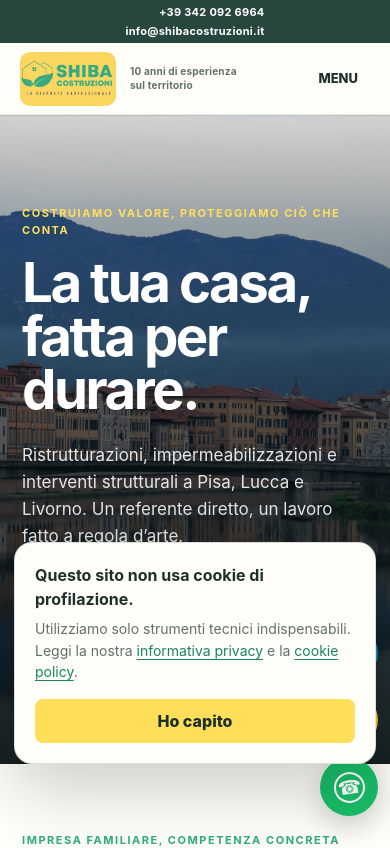
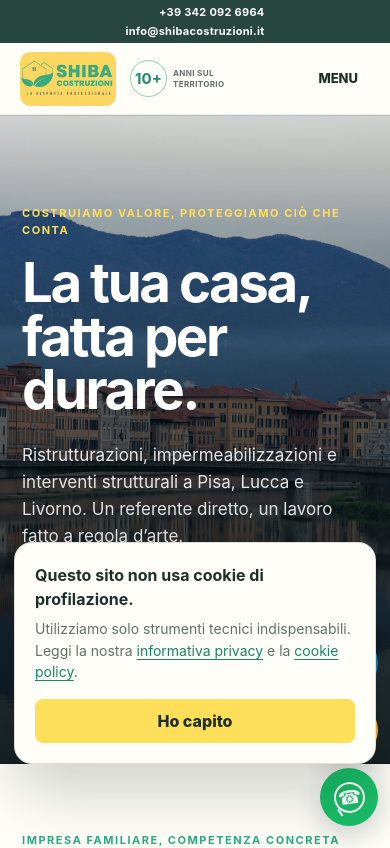
Before and after one commit to idriz90/shibacostruzioni, a Next.js app: page / in a window 390 px wide. Shown: the top 848 px of the page. Built offline with nearby package versions, Linux system fonts and the light colour scheme.

Commit message:
Sposta i contatti e armonizza esperienza

```diff
--- a/app/components/SiteChrome.tsx
+++ b/app/components/SiteChrome.tsx
@@ -8,7 +8,7 @@ export function SiteHeader() {
     <>
       <div className="announcement"><span>La risposta professionale dell&apos;edilizia</span><div className="announcement-contacts"><a href="tel:+393420926964">+39 342 092 6964</a><a href="mailto:info@shibacostruzioni.it">info@shibacostruzioni.it</a></div></div>
       <header className="site-header">
-        <a className="brand" href={siteUrl("/")} aria-label="Shiba Costruzioni, torna alla Home"><img src={siteUrl("/images/logo-shiba-v2.png")} alt="Shiba Costruzioni" /><span>10 anni di esperienza<br/>sul territorio</span></a>
+        <a className="brand" href={siteUrl("/")} aria-label="Shiba Costruzioni, torna alla Home"><img src={siteUrl("/images/logo-shiba-v2.png")} alt="Shiba Costruzioni" /><span className="experience-badge"><strong>10+</strong><small>anni sul<br/>territorio</small></span></a>
         <nav className="desktop-nav" aria-label="Navigazione principale">
           <a href={siteUrl("/")}>Home</a><a href={siteUrl("/chi-siamo/")}>Chi siamo</a><a href={siteUrl("/servizi/")}>Servizi</a><a href={siteUrl("/progetti/")}>Progetti</a>
           <a href={siteUrl("/come-lavoriamo/")}>Come lavoriamo</a><a href={siteUrl("/blog/")}>Blog</a>
@@ -42,9 +42,9 @@ export function SiteFooter() {
 
 export function FloatingContacts() {
   return <nav className="floating-contacts" aria-label="Contatti rapidi">
-    <a className="quick-call" href="tel:+393420926964" aria-label="Chiama Costruzioni Edili Shiba"><span aria-hidden="true">☎</span></a>
-    <a className="quick-email" href="mailto:info@shibacostruzioni.it" aria-label="Invia una email"><span aria-hidden="true">➤</span></a>
-    <a className="quick-whatsapp" href="https://wa.me/393420926964" target="_blank" rel="noreferrer" aria-label="Scrivi su WhatsApp"><span aria-hidden="true">☎</span></a>
+    <a className="quick-call" href="tel:+393420926964" aria-label="Chiama Costruzioni Edili Shiba"><span className="icon-mobile" aria-hidden="true" /></a>
+    <a className="quick-email" href="mailto:info@shibacostruzioni.it" aria-label="Invia una email"><span className="icon-email" aria-hidden="true" /></a>
+    <a className="quick-whatsapp" href="https://wa.me/393420926964" target="_blank" rel="noreferrer" aria-label="Scrivi su WhatsApp"><span className="icon-whatsapp" aria-hidden="true">☎</span></a>
   </nav>;
 }
 
--- a/app/globals.css
+++ b/app/globals.css
@@ -22,7 +22,9 @@ button, input, textarea, select { font: inherit; }
 .site-header { position: sticky; top: 0; z-index: 20; min-height: 78px; padding: 8px max(5vw, calc((100vw - 1180px)/2)); display: grid; grid-template-columns: 270px 1fr auto; align-items: center; gap: 24px; background: rgba(255,254,249,.97); backdrop-filter: blur(14px); border-bottom: 1px solid rgba(24,33,30,.08); }
 .brand { display: flex; align-items: center; gap: 14px; }
 .brand img { width: 110px; height: 62px; object-fit: cover; object-position: center; border-radius: 12px; }
-.brand span { color: var(--muted); font-size: 11px; font-weight: 650; line-height: 1.35; letter-spacing: .02em; }
+.experience-badge { display: flex; align-items: center; gap: 8px; color: var(--ink); }
+.experience-badge strong { width: 43px; height: 43px; display: flex; align-items: center; justify-content: center; border: 1px solid rgba(44,173,130,.55); border-radius: 50%; color: #23886c; font-size: 17px; line-height: 1; }
+.experience-badge small { color: var(--muted); font-size: 9px; font-weight: 700; line-height: 1.3; letter-spacing: .045em; text-transform: uppercase; }
 .desktop-nav { display: flex; justify-content: center; gap: clamp(17px, 1.8vw, 30px); font-size: 13px; font-weight: 600; }
 .desktop-nav a:hover { color: var(--green); }
 .button { display: inline-flex; min-height: 50px; align-items: center; justify-content: center; padding: 0 25px; border: 0; border-radius: 8px; background: var(--yellow); color: var(--ink); font-weight: 750; cursor: pointer; transition: transform .2s ease, background .2s ease; }
@@ -115,15 +117,22 @@ footer nav { display: flex; gap: 20px; }
 .footer-link-button { appearance: none; padding: 0; border: 0; background: none; color: inherit; font: inherit; cursor: pointer; }
 footer span, .footer-legal-data a { color: rgba(255,255,255,.62); }
 .footer-bottom { grid-column: 2 / -1; padding-top: 24px; display: flex; justify-content: space-between; gap: 30px; border-top: 1px solid rgba(255,255,255,.16); }
-.floating-contacts { position: fixed; z-index: 35; right: 24px; top: 52%; display: flex; align-items: center; flex-direction: column; gap: 10px; transform: translateY(-50%); }
+.floating-contacts { position: fixed; z-index: 35; right: 24px; bottom: 28px; display: flex; align-items: center; flex-direction: column; gap: 10px; }
 .floating-contacts a { width: 66px; height: 66px; display: flex; align-items: center; justify-content: center; color: white; border-radius: 50%; box-shadow: 0 10px 28px rgba(20,39,33,.2); transition: transform .2s ease, box-shadow .2s ease; }
 .floating-contacts a:hover { transform: scale(1.08); box-shadow: 0 13px 32px rgba(20,39,33,.26); }
-.floating-contacts span { display: flex; align-items: center; justify-content: center; color: white; font-family: Arial, sans-serif; font-size: 29px; font-weight: 500; line-height: 1; }
+.floating-contacts span { position: relative; display: flex; align-items: center; justify-content: center; color: white; font-family: Arial, sans-serif; line-height: 1; }
 .quick-call { background: #1784c2; }
 .quick-email { background: #fabe28; }
-.quick-email span { transform: rotate(-38deg); font-size: 31px; }
 .quick-whatsapp { background: #19bd68; }
-.quick-whatsapp span { width: 34px; height: 34px; border: 2px solid white; border-radius: 50%; font-size: 21px; transform: rotate(-8deg); }
+.icon-mobile { width: 19px; height: 31px; border: 2px solid white; border-radius: 4px; }
+.icon-mobile:before { content: ""; position: absolute; top: 3px; width: 7px; height: 1px; background: white; }
+.icon-mobile:after { content: ""; position: absolute; bottom: 3px; width: 3px; height: 3px; background: white; border-radius: 50%; }
+.icon-email { width: 30px; height: 22px; border: 2px solid white; border-radius: 3px; overflow: hidden; }
+.icon-email:before, .icon-email:after { content: ""; position: absolute; top: 4px; width: 20px; height: 2px; background: white; }
+.icon-email:before { left: -2px; transform: rotate(35deg); }
+.icon-email:after { right: -2px; transform: rotate(-35deg); }
+.icon-whatsapp { width: 35px; height: 35px; border: 2px solid white; border-radius: 50%; font-size: 21px; transform: rotate(-8deg); }
+.icon-whatsapp:after { content: ""; position: absolute; left: 1px; bottom: -3px; width: 8px; height: 8px; border-left: 2px solid white; transform: rotate(-25deg); }
 
 .legal-page { max-width: 1060px; margin: 0 auto; }
 .legal-page section { padding: 0 0 42px; margin-bottom: 42px; border-bottom: 1px solid #d8dcd8; }
@@ -191,7 +200,9 @@ footer span, .footer-legal-data a { color: rgba(255,255,255,.62); }
   .announcement { justify-content: center; }
   .site-header { min-height: 72px; padding: 6px 20px; grid-template-columns: 1fr auto; }
   .brand img { width: 96px; height: 54px; border-radius: 10px; }
-  .brand span { font-size: 10px; }
+  .experience-badge { gap: 6px; }
+  .experience-badge strong { width: 37px; height: 37px; font-size: 15px; }
+  .experience-badge small { font-size: 8px; }
   .site-header > .button { display: none; }
   .mobile-menu { order: initial; }
   .hero { min-height: 640px; align-items: flex-end; }
@@ -220,11 +231,11 @@ footer span, .footer-legal-data a { color: rgba(255,255,255,.62); }
   footer { grid-template-columns: 1fr; padding: 48px 22px 105px; gap: 30px; }
   .footer-bottom { grid-column: 1; align-items: flex-start; flex-direction: column; }
   .cookie-notice { right: 14px; bottom: 80px; width: calc(100vw - 28px); padding: 20px; align-items: stretch; flex-direction: column; gap: 16px; }
-  .floating-contacts { top: auto; right: 12px; bottom: 28px; gap: 9px; transform: none; }
+  .floating-contacts { right: 12px; bottom: 18px; gap: 9px; }
   .floating-contacts a { width: 58px; height: 58px; }
-  .floating-contacts span { font-size: 26px; }
-  .quick-email span { font-size: 28px; }
-  .quick-whatsapp span { width: 31px; height: 31px; font-size: 19px; }
+  .icon-mobile { width: 17px; height: 28px; }
+  .icon-email { width: 27px; height: 20px; }
+  .icon-whatsapp { width: 31px; height: 31px; font-size: 19px; }
   .page-hero { min-height: 420px; padding: 82px 22px 58px; }
   .page-hero h1 { font-size: clamp(44px,14vw,66px); }
   .page-hero > p:last-child { font-size: 17px; }
--- a/app/page.tsx
+++ b/app/page.tsx
@@ -61,7 +61,7 @@ export default function Home() {
       <header className="site-header">
         <a className="brand" href="#inizio" aria-label="Shiba Costruzioni, torna all’inizio">
           <img src={url("/images/logo-shiba-v2.png")} alt="Shiba Costruzioni" />
-          <span>10 anni di esperienza<br />sul territorio</span>
+          <span className="experience-badge"><strong>10+</strong><small>anni sul<br />territorio</small></span>
         </a>
         <nav className="desktop-nav" aria-label="Navigazione principale">
           <a href={url("/")}>Home</a>
```
